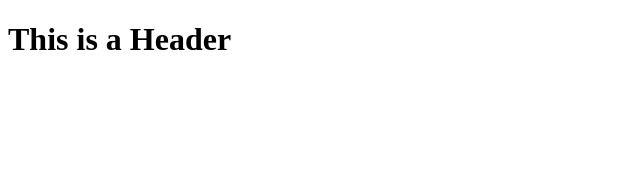
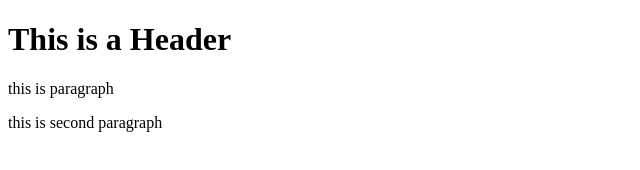
Before and after one commit to alifa125/git-hub, a plain HTML site: page index.html in a window 1280 px wide. Shown: the whole page, without its empty margins (0-640 px from the left). Drawn offline with Linux system fonts and the light colour scheme.

Commit message:
three commit

```diff
--- a/index.html
+++ b/index.html
@@ -4,5 +4,7 @@
 
     <body>
         <h1>This is a Header</h1>
+        <p> this is paragraph </p>
+        <p> this is second paragraph </p>
     </body>
 </html>
```
Also changed, not shown: template/test.html (+1 -1 lines).
